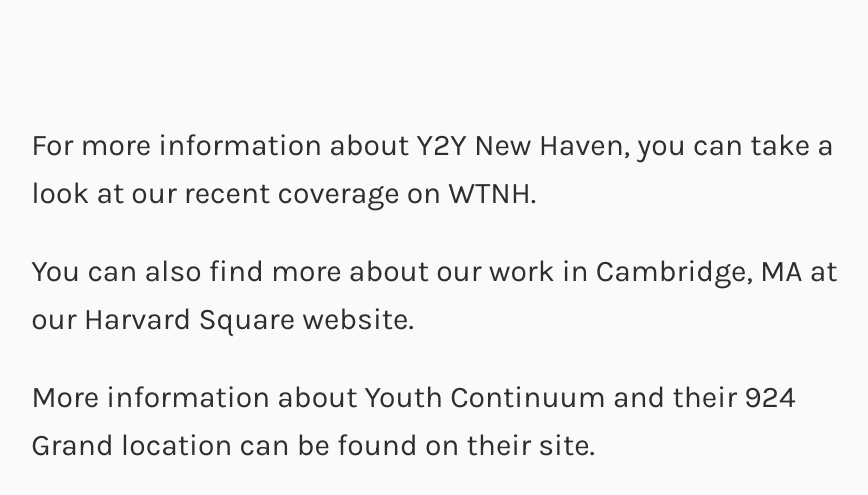
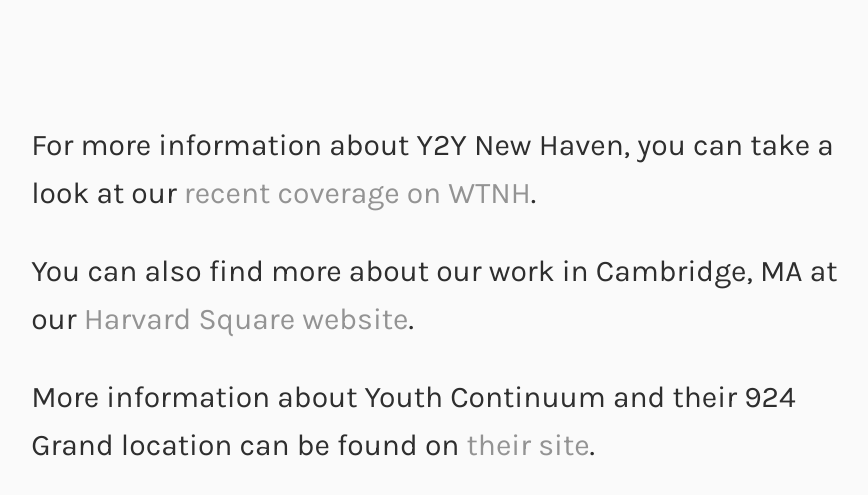
Before and after one commit to jacobbf/y2ynewhaven.org, a Jekyll site: the page built from _posts/2019-02-05-more-information.md, in a window 1280 px wide. Shown: the top 495 px of the page, without its empty margins (199-1067 px from the left). Built offline with Jekyll 4.4.1, drawn with Linux system fonts in a browser that asks for light colours; our own code applies the rules of GitHub Pages for plain Markdown files.

Commit message:
Paragraph link styles

```diff
--- a/assets/css/2-base/_base.scss
+++ b/assets/css/2-base/_base.scss
@@ -34,6 +34,15 @@
 a:hover, a:active {
   color: inherit;
   text-decoration: none;
+}
+
+p a:link, p a:visited {
+  opacity: .5;
+  transition: .2s ease-out;
+}
+
+p a:hover, p:active {
+  opacity: 1;
 }
 
 main, header, footer {
```
